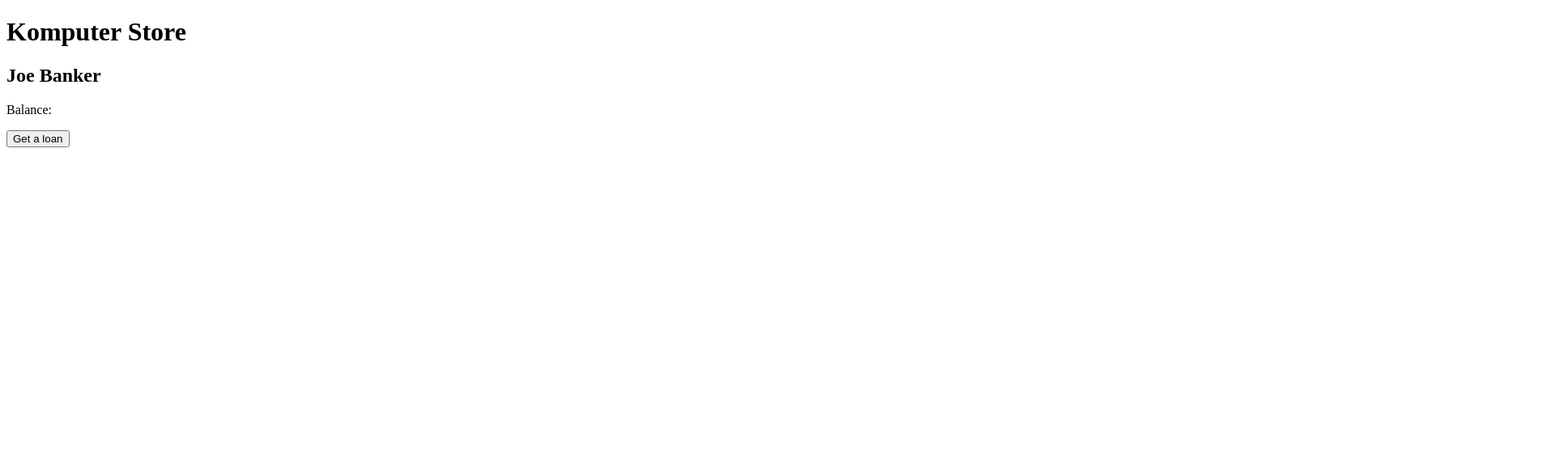
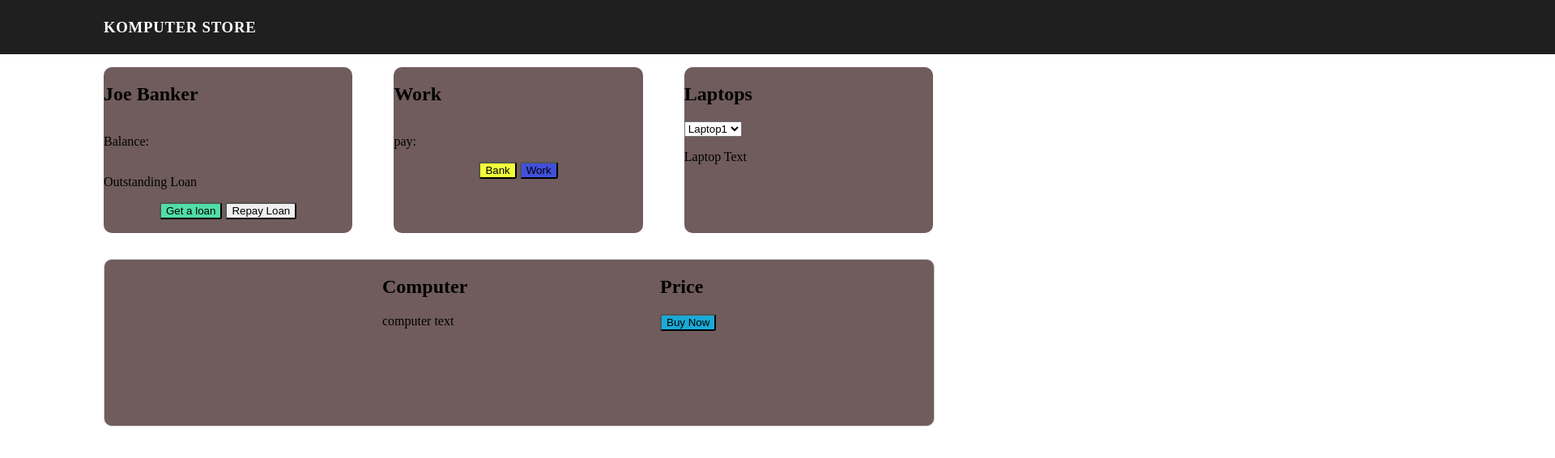
Before and after one commit to DamianRavn/Assignment1_KomputerStore, a plain HTML site: page index.html in a window 1280 px wide. Shown: the top 566 px of the page at 81% size, 1920 px wide, since content can reach past the window. Drawn offline with Linux system fonts and the light colour scheme.

Commit message:
chore: beautfifyed a bit

```diff
--- a/index.html
+++ b/index.html
@@ -8,19 +8,77 @@
     <title>Document</title>
 </head>
 <body>
-    <div>
-        <h1>Komputer Store</h1>
-    </div>
-    <div class="content">
+    <!-- Page -->
+    <div class="page-wrapper">
+        <!-- Title -->
+        <header class="header">
+            <h3>Komputer Store</h3>
+        </header>
+        <!-- First row -->
+        <div class="row1">
+            <div class="content content-row-size">
                 <h2>
                     Joe Banker
                 </h2>
                 <p>Balance: </p>
-        <footer>
+                <p>Outstanding Loan</p>
+                <footer class="button-footer">
                     <button id="bank-button">Get a loan</button>
+                    <button id="repay-button">Repay Loan</button>
                 </footer>
             </div>
+            <div class="content content-row-size">
+                <h2>
+                    Work
+                </h2>
+                <p>pay: </p>
+                <footer class="button-footer">
+                    <button id="pay-bank-button">Bank</button>
+                    <button id="work-button">Work</button>
+                </footer>
+            </div>
+            <div class="content content-row-size">
+                <h2>
+                    Laptops
+                </h2>
+                <form action="">
+                    <select name="Laptops" id="Laptop-picker">
+                      <option value="volvo">Laptop1</option>
+                      <option value="saab">Laptop2</option>
+                      <option value="opel">Laptop3</option>
+                      <option value="audi">Laptop4</option>
+                    </select>
+                </form>
+                <p>Laptop Text</p>
+            </div>
+        </div>
 
+        <!-- Second row/ computer info -->
+        <div class="computer-info">
+            <div class="content visible-border content-info-size">
+                <div class="row2">
+                    <div class="column">
+                        <img src="">
+                    </div>
+                    <div class="column">
+                        <h2>
+                            Computer
+                        </h2>
+                        <p>computer text </p>
+                    </div>
+                    <div class="column">
+                        <h2>
+                            Price
+                        </h2>
+                        <footer>
+                            <button id="buy-button">Buy Now</button>
+                        </footer>
+                    </div>
+                </div>
+
+            </div>
+        </div>
+    </div>
 
 </body>
 </html>
--- a/main.css
+++ b/main.css
@@ -0,0 +1,102 @@
+html, body
+{
+    margin: 0;
+    /* I use variables in case i want to change the width; the contest adjusts */
+    --store-width-size: 1024px;
+    --content-row-width: calc(var(--store-width-size) * 0.3);
+    --content-row-height: calc(var(--store-width-size) * 0.2);
+}
+
+/* Locking the max size of the wraper to avoid stretching, and then auto margin to place it towards the middle */
+.page-wrapper
+{
+    max-width: var(--store-width-size);
+    margin: 0 auto;
+}
+
+/* A row with three columns, with a gap between */
+.row1
+{
+    display: flex;
+    justify-content: space-between;
+}
+.row2
+{
+    display: grid;
+    grid-template-columns: 1fr 1fr 1fr;
+    column-gap: 5px;
+    row-gap: 5px;
+}
+
+.content-info-size
+{
+    width: 100%;
+    min-height: var(--content-row-height);
+}
+
+.content-row-size
+{
+    width: var(--content-row-width);
+    height: var(--content-row-height);
+}
+
+/* This is a weird trick used to make the header take up the entire page with no gaps */
+header
+{
+    background-color: rgb(32, 31, 31);
+	margin: 0 -9999rem;
+    padding: 0.25rem 9999rem;
+}
+/* I don't know what to comment here. It should be obvious */
+header h3 {
+    text-transform: uppercase;
+    font-weight: 800;
+    letter-spacing: 0.04em;
+    color: #fff;
+
+}
+
+.button-footer
+{
+    margin: 0 auto;
+}
+
+/* This class is shared between all important elements */
+.content
+{
+    background-color: rgb(112, 92, 92);
+    border-radius: 10px;
+    margin: 1em 0;
+    display: flex;
+    flex-direction: column;
+}
+
+/* Makes a small, visible border */
+.visible-border
+{
+    border: 1px solid #ccc !important;
+}
+
+/* All buttons should look similar */
+button
+{
+    border-radius: 3px;
+}
+
+/* This is styling of specific buttons */
+#bank-button
+{
+    background-color:rgb(81, 221, 167);
+}
+#pay-bank-button
+{
+    background-color:rgb(242, 255, 58);
+}
+#work-button
+{
+    background-color:rgb(65, 80, 218);
+}
+#buy-button
+{
+    background-color:rgb(26, 170, 214);
+}
```
Lines whose indentation alone changed are shown as unchanged.
